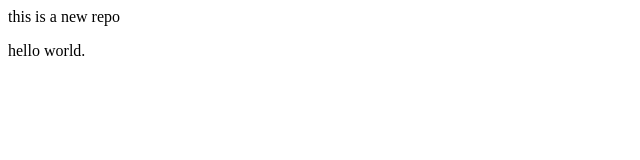
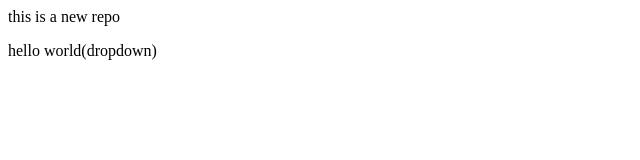
Before and after one commit to abhidutta1234command/rahil, a plain HTML site: page index.html in a window 1280 px wide. Shown: the full height of the page, 0-640 px from the left. Drawn offline with Linux system fonts and the light colour scheme.

Commit message:
same updation

```diff
--- a/index.html
+++ b/index.html
@@ -1,2 +1,2 @@
 <p>this is a new repo</p>
-<p>hello world.</p>
+<p>hello world(dropdown)</p>
```
